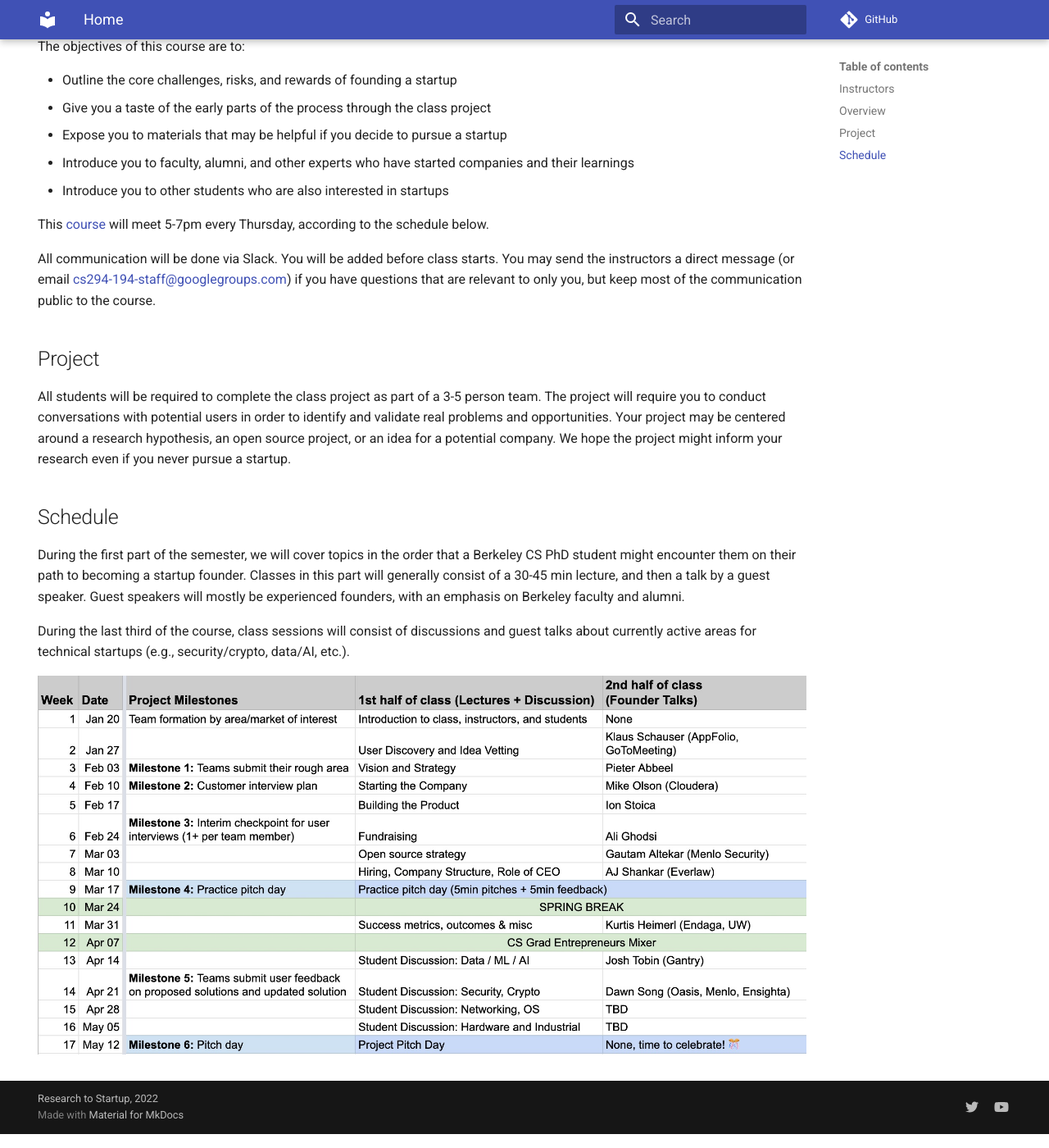
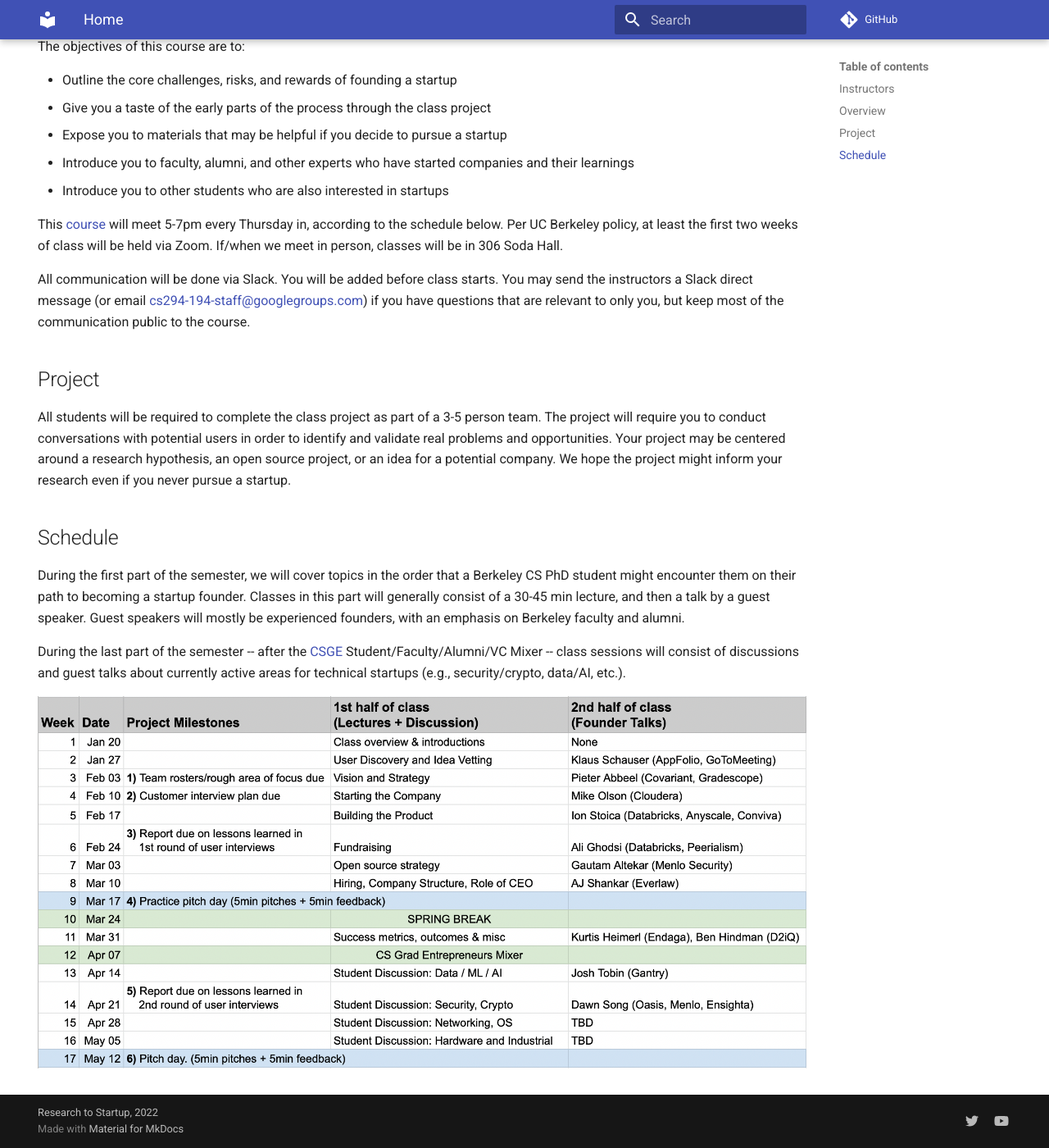
Before and after one commit to research-to-startup/research-to-startup.github.io, an MkDocs documentation site: the page built from docs/index.md, in a window 1280 px wide and 1400 px high, scrolled down 964 px. Shown: the whole window at 82% size. Built offline with MkDocs 1.6.1 and Material for MkDocs 9.7.7, drawn with Linux system fonts in a browser that asks for light colours; comment, search, counter and statistics services are not loaded.

Commit message:
prettier schedule screenshot, small tweaks

```diff
--- a/docs/index.md
+++ b/docs/index.md
@@ -26,10 +26,14 @@
 - Introduce you to faculty, alumni, and other experts who have started companies and their learnings
 - Introduce you to other students who are also interested in startups
 
-This [course](https://classes.berkeley.edu/content/2022-spring-compsci-294-194-lec-194) will meet 5-7pm every Thursday, according to the schedule below.
+This
+[course](https://classes.berkeley.edu/content/2022-spring-compsci-294-194-lec-194)
+will meet 5-7pm every Thursday in, according to the schedule below. Per UC
+Berkeley policy, at least the first two weeks of class will be held via Zoom.
+If/when we meet in person, classes will be in 306 Soda Hall.
 
 All communication will be done via Slack. You will be added before class
-starts. You may send the instructors a direct message (or email
+starts. You may send the instructors a Slack direct message (or email
 [cs294-194-staff@googlegroups.com](mailto:cs294-194-staff@googlegroups.com)) if
 you have questions that are relevant to only you, but keep most of the
 communication public to the course.
@@ -51,8 +55,9 @@
 lecture, and then a talk by a guest speaker. Guest speakers will mostly be
 experienced founders, with an emphasis on Berkeley faculty and alumni.
 
-During the last third of the course, class sessions will consist of discussions
+During the last part of the semester -- after the [CSGE](https://csge.berkeley.edu)
+Student/Faculty/Alumni/VC Mixer -- class sessions will consist of discussions
 and guest talks about currently active areas for technical startups (e.g.,
 security/crypto, data/AI, etc.).
 
-![](images/schedule1.jpg)
+![](images/schedule2.jpg)
```
Also changed, not shown: docs/images/schedule2.jpg (added).
